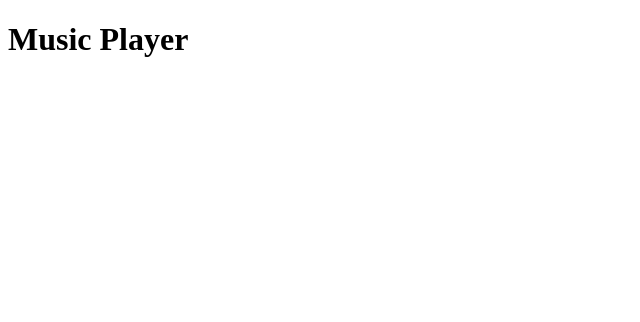
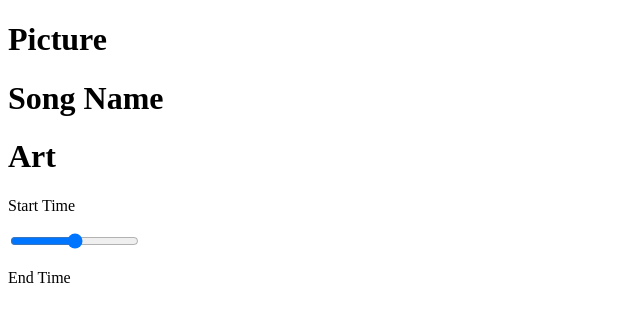
Before and after one commit to DKBoston15/react-music-player, a React (Create React App) app: page / in a window 1280 px wide. Shown: the top 322 px of the page, without its empty margins (0-640 px from the left). Built offline with nearby package versions, Linux system fonts and the light colour scheme.

Commit message:
Player/Song Components - FontAwesome Installation

```diff
--- a/package.json
+++ b/package.json
@@ -3,6 +3,9 @@
   "version": "0.1.0",
   "private": true,
   "dependencies": {
+    "@fortawesome/fontawesome-svg-core": "^1.2.32",
+    "@fortawesome/free-solid-svg-icons": "^5.15.1",
+    "@fortawesome/react-fontawesome": "^0.1.14",
     "@testing-library/jest-dom": "^5.11.4",
     "@testing-library/react": "^11.1.0",
     "@testing-library/user-event": "^12.1.10",
--- a/src/App.js
+++ b/src/App.js
@@ -1,9 +1,13 @@
 import React from "react";
+//Components
+import Song from "./components/Song";
+import Player from "./components/Player";
 
 function App() {
   return (
     <div className="App">
-      <h1>Music Player</h1>
+      <Song />
+      <Player />
     </div>
   );
 }
--- /dev/null
+++ b/src/components/Player.js
@@ -0,0 +1,16 @@
+import React from "react";
+
+const Player = props => {
+  return (
+    <div className="player-container">
+      <div className="time-control">
+        <p>Start Time</p>
+        <input type="range" />
+        <p>End Time</p>
+      </div>
+      <div className="play-control"></div>
+    </div>
+  );
+};
+
+export default Player;
--- /dev/null
+++ b/src/components/Song.js
@@ -0,0 +1,13 @@
+import React from "react";
+
+const Song = props => {
+  return (
+    <div className="song-container">
+      <h1>Picture</h1>
+      <h1>Song Name</h1>
+      <h1>Art</h1>
+    </div>
+  );
+};
+
+export default Song;
```
Also changed, not shown: 2 other files (tests, documents, lock files or other folders).
